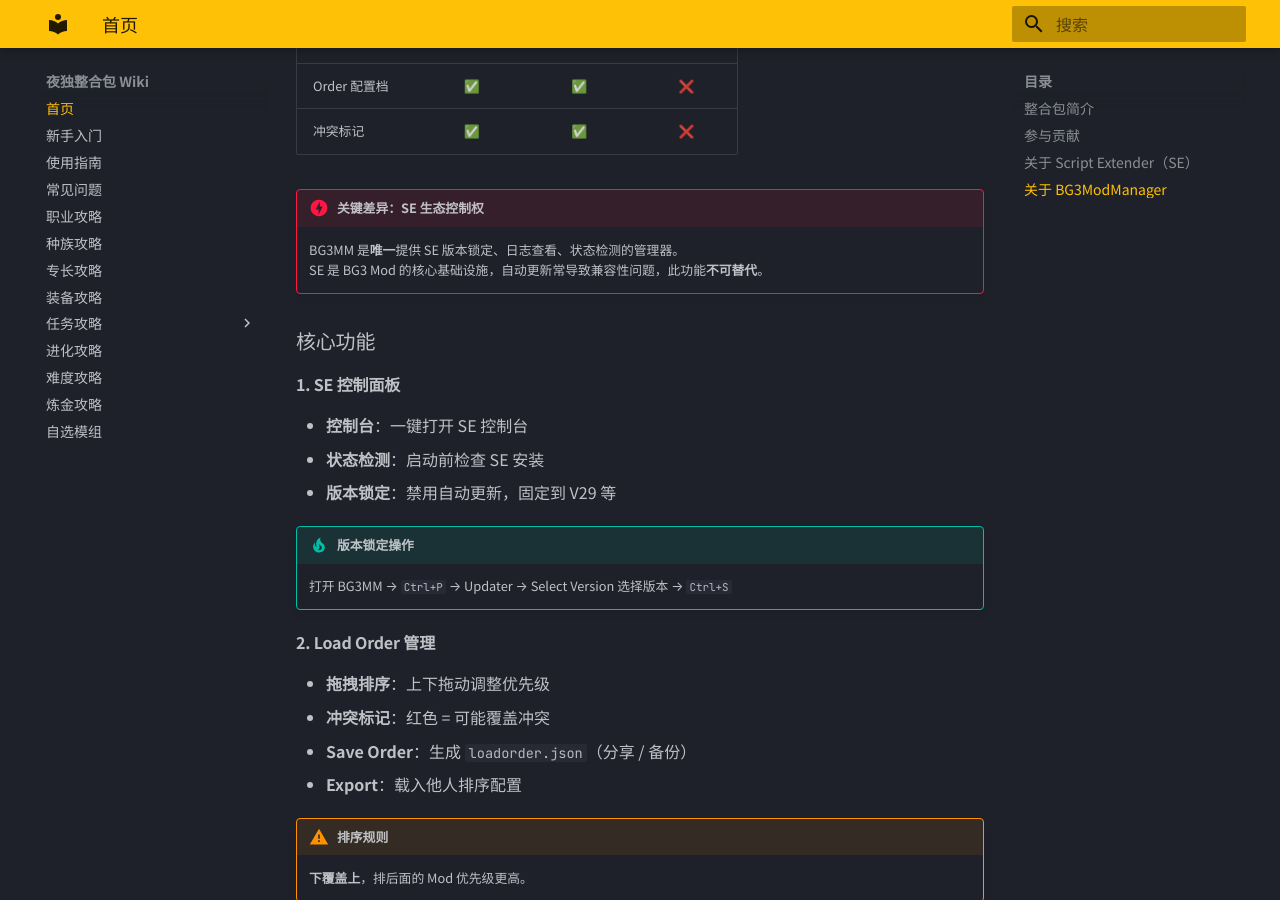
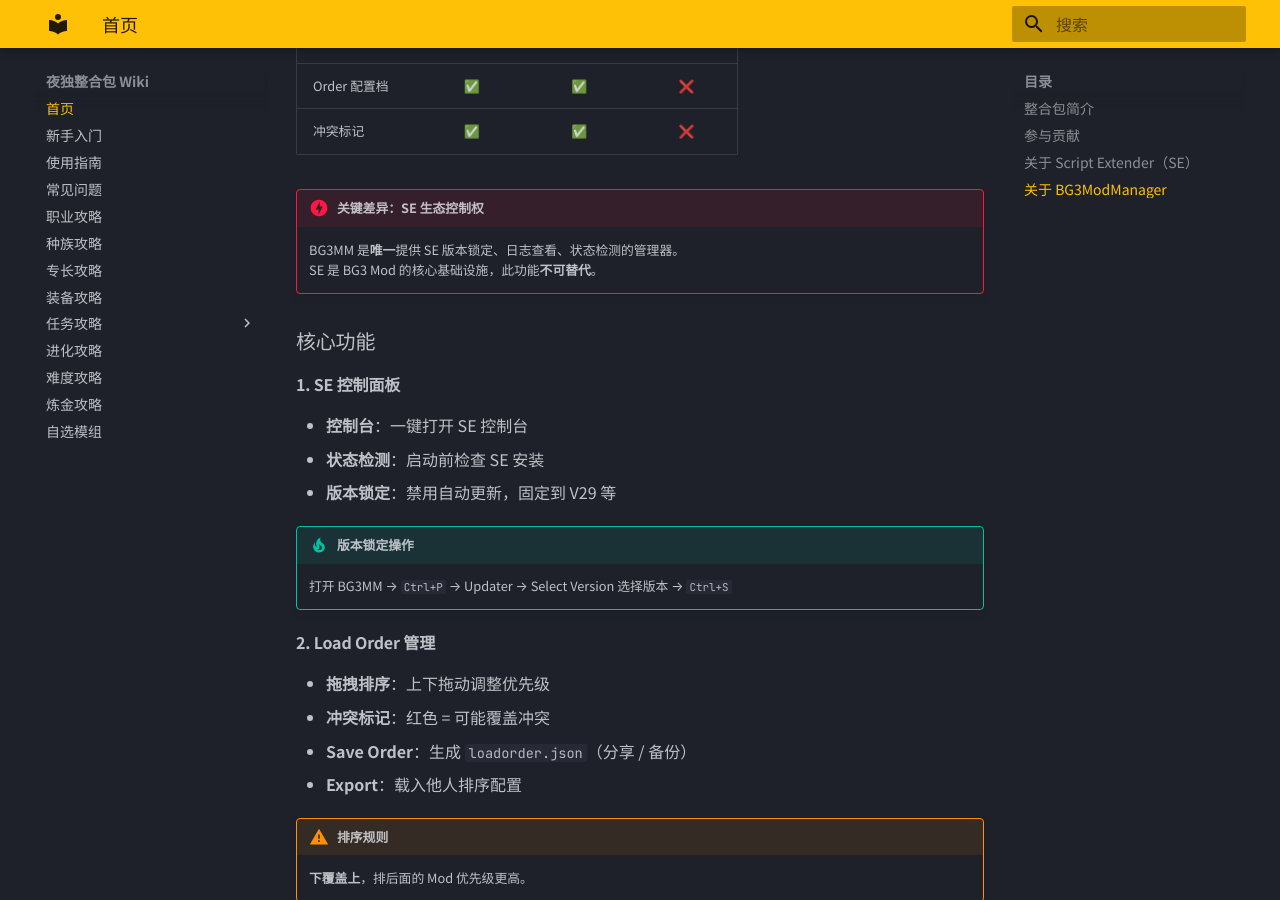
Before and after one commit to oiclyd/bg3-mod-wiki, an MkDocs documentation site: the page built from docs/index.md, in a window 1280 px wide and 900 px high, scrolled down 3195 px. Built offline with MkDocs 1.6.1 and Material for MkDocs 9.7.7, drawn with Linux system fonts in a browser that asks for light colours.

Commit message:
调整导栏，更正文本

```diff
--- a/docs/index.md
+++ b/docs/index.md
@@ -103,7 +103,7 @@
 
 !!! danger "关键差异：SE 生态控制权"
     BG3MM 是**唯一**提供 SE 版本锁定、日志查看、状态检测的管理器。
-    SE 是 BG3 Mod 的核心基础设施，自动更新常导致兼容性问题，此功能**不可替代**。
+    SE 是 BG3 Mod 的核心基础设施，此功能**不可替代**。
 
 ### 核心功能
 
--- a/mkdocs.yml
+++ b/mkdocs.yml
@@ -43,7 +43,7 @@
   - 专长攻略: ch7-divinity.md
   - 装备攻略: ch8-equip.md
   - 任务攻略:
-      - 任务攻略: ch10-quest.md
+      - 亡灵之路: ch10-quest.md
       - 亡灵之路（血径）: ch9-bloodtrail.md
   - 进化攻略: ch9-summon.md
   - 难度攻略: ch11-difficulty.md
```
